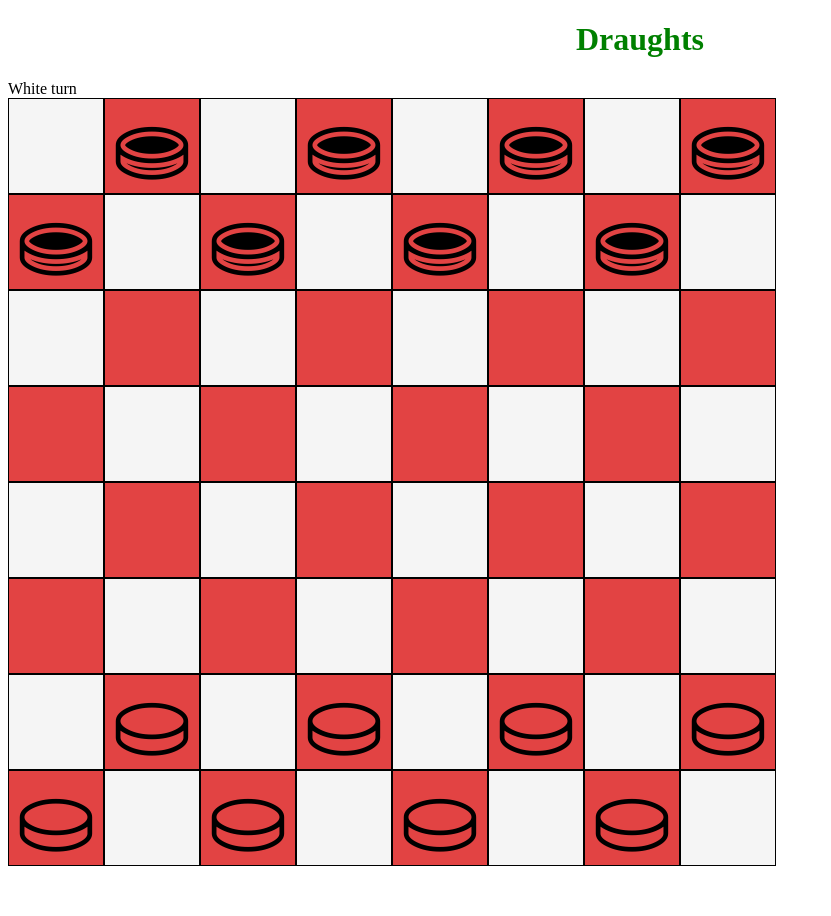
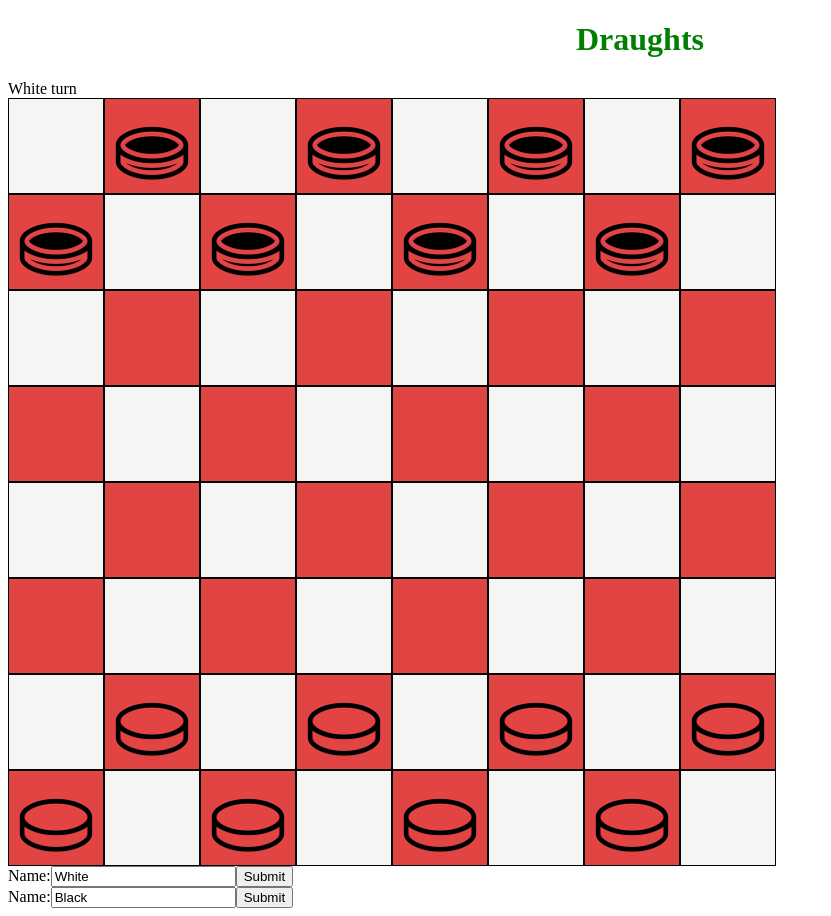
Before and after one commit to CivicaDigital/civica-draughts, a React app: page / in a window 1280 px wide. Shown: the whole page, without its empty margins (0-831 px from the left). Before the commit the page ends 874 px from the top, so only its background shows below. Built offline with nearby package versions, Linux system fonts and the light colour scheme.

Commit message:
Got text boxes loading but not updating name Data

```diff
--- a/src/client/DraughtsBoard.js
+++ b/src/client/DraughtsBoard.js
@@ -1,6 +1,7 @@
 import React, { Component } from 'react';
 import { DraughtsBoardSquare } from './DraughtsBoardSquare';
 import './app.css';
+import { NameForm } from './InputNameComponent';
 
 /**
 * Renders the draughts board from its data structure comprising of squares.
@@ -38,9 +39,19 @@ export class DraughtsBoard extends Component {
   */
   render() {
     return (
-      <div key="board">
-        {this.renderBoard(this.props.squares)}
+      <div key="game">
+        <div key="board">
+          { this.renderBoard(this.props.squares)}
+        </div>
+        <div key="nameField" />
+        <NameForm
+          myID="White"
+        />
+        <NameForm
+          myID="Black"
+        />
       </div>
+
     );
   }
 }
--- a/src/client/DraughtsBoardSquare.js
+++ b/src/client/DraughtsBoardSquare.js
@@ -10,6 +10,7 @@ import React from 'react';
 // eslint-disable-next-line
 import { Square } from '../shared/data-types';  // Alias to avoid conflict
 import './app.css';
+
 
 /**
  * Gets the UTF draughts symbol for the piece.
--- /dev/null
+++ b/src/client/InputNameComponent.js
@@ -0,0 +1,26 @@
+import React from 'react';
+
+export class NameForm extends React.Component {
+  constructor(props) {
+    super(props);
+    this.state = { value: '' };
+
+    this.handleChange = this.handleChange.bind(this);
+  }
+
+  handleChange(event) {
+    this.setState({ value: event.target.value });
+  }
+
+  render() {
+    return (
+      <form>
+        <label htmlFor="NameForm">
+          Name:
+          <input id={this.props.myID} type="text" value={this.props.myID} onChange={this.handleChange} />
+        </label>
+        <input type="submit" value="Submit" />
+      </form>
+    );
+  }
+}
--- a/src/shared/moves.js
+++ b/src/shared/moves.js
@@ -134,7 +134,8 @@ export function makeMove(playableSquares, origin, destination, blackTurn, boardS
       .map(piece => new Piece(piece.black, piece.king)); // Clone objects to retain state of original
     position[destination.identifier - 1] = position[origin.identifier - 1]; // Assign to new position
     if (destination.identifier <= halfBoardSize
-      || destination.identifier > ((boardSize * boardSize) / 2) - halfBoardSize) { // works out first and last rows for king state.
+      || destination.identifier
+      > ((boardSize * boardSize) / 2) - halfBoardSize) { // works out first and last rows for king state.
       position[destination.identifier - 1].king = true;
     }
     delete position[origin.identifier - 1]; // Remove from old position while keeping indexing intact
```
